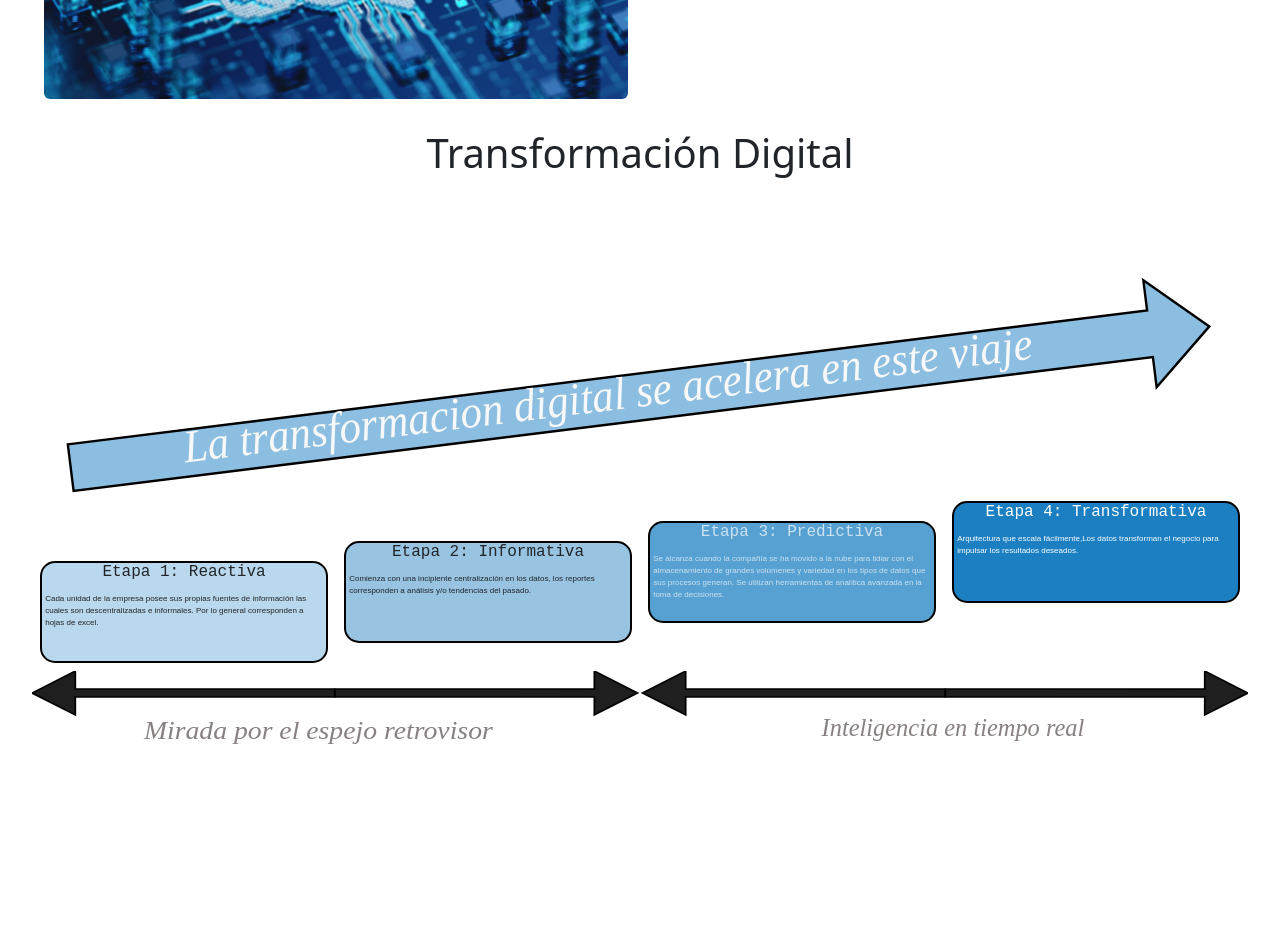
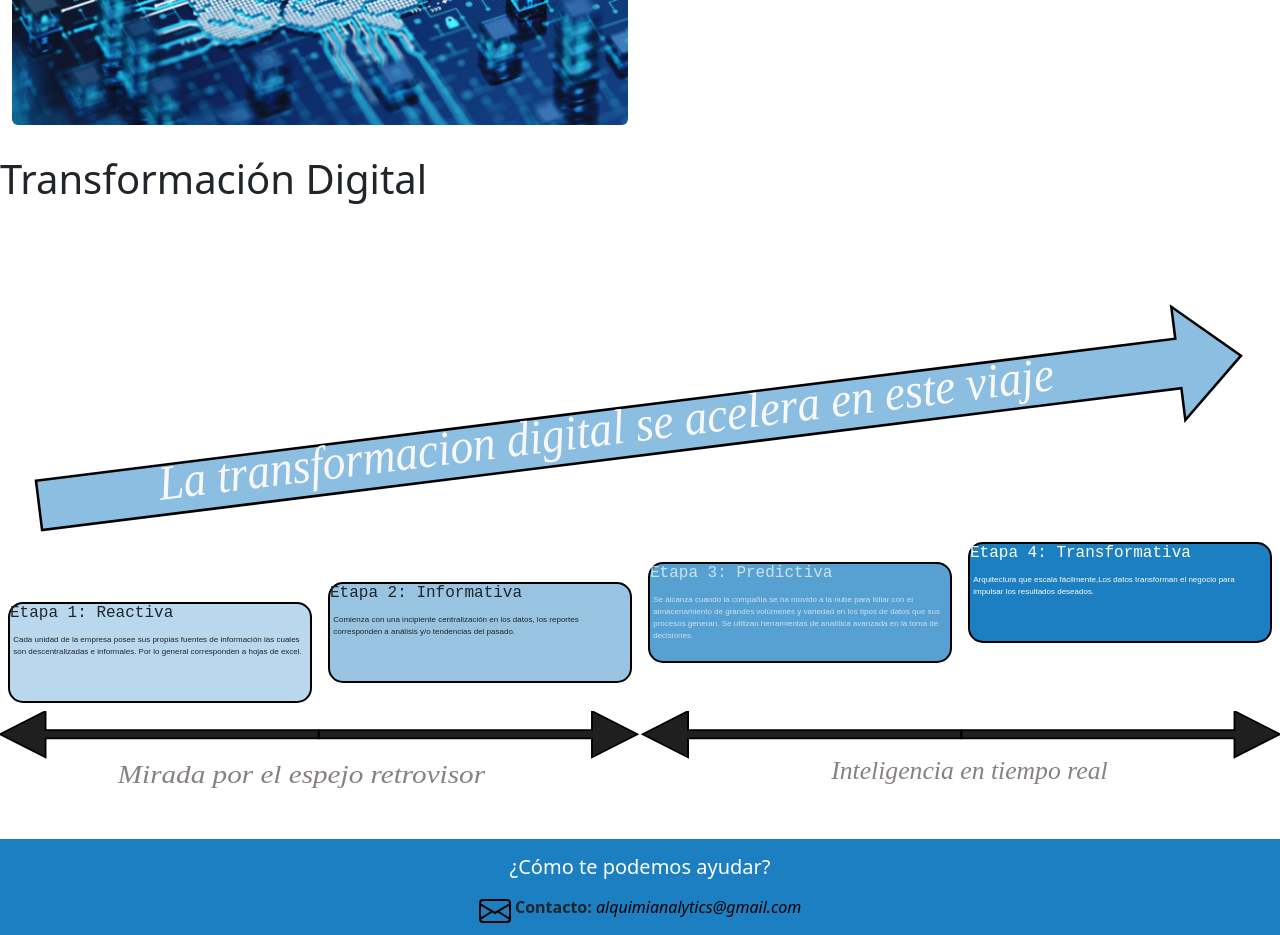
Before and after one commit to diegodiazross/convolutiva, a React (Vite) app: page / in a window 1280 px wide. Shown: the part 1140-2075 px from the top of the page. Before the commit the page ends 1917 px from the top, so only its background shows below. Built offline with nearby package versions, Linux system fonts and the light colour scheme.

Commit message:
se agrego la componente de contacto

```diff
--- a/src/App.css
+++ b/src/App.css
@@ -1,6 +1,13 @@
-#root {
-  max-width: 1280px;
-  margin: 0 auto;
-  padding: 2rem;
+:root {
+  box-sizing: border-box;
+}
+*,
+*::before,
+*::after {
+  box-sizing: inherit;
+}
+body {
+  font-family: Helvetica, Arial, sans-serif;
+  min-height: 100vh;
   text-align: center;
 }
--- /dev/null
+++ b/src/components/Contacto.jsx
@@ -0,0 +1,20 @@
+import sobre from "../assets/envelope.svg";
+import styles from "./Contacto.module.css";
+
+function Contacto() {
+  return (
+    <footer className={styles["footer"]}>
+      <div className={styles["contacto"]}>
+        <h5 className={styles["header"]}>¿Cómo te podemos ayudar?</h5>
+        <div className="Container d-flex justify-content-center align-items-start">
+          <img src={sobre} alt="icono sobre" style={{ width: "2rem", height: "2rem", color: "white" }} />
+          <p>
+            <b>&nbsp;Contacto:&nbsp;</b>
+          </p>
+          <i className={styles["correo"]}>alquimianalytics@gmail.com</i>
+        </div>
+      </div>
+    </footer>
+  );
+}
+export default Contacto;
--- /dev/null
+++ b/src/components/Contacto.module.css
@@ -0,0 +1,19 @@
+.footer {
+  background-color: #1b7fc2;
+  margin-top: 50px;
+}
+
+.contacto {
+  padding-top: 1rem;
+}
+.header {
+  /* padding: 20px;
+  margin: 20px 0; */
+  color: white;
+  text-align: center;
+  padding-bottom: 0.5rem;
+}
+
+.correo {
+  color: black;
+}
--- a/src/components/Home.jsx
+++ b/src/components/Home.jsx
@@ -1,6 +1,7 @@
 import MainCarousel from "../components/MainCarousel";
 import MachineLearningSection from "../components/MachineLearning";
 import TransformationDigital from "../components/DigitalTransformation";
+import Contacto from "./Contacto";
 
 function Home() {
   return (
@@ -8,6 +9,7 @@ function Home() {
       <MainCarousel></MainCarousel>
       <MachineLearningSection></MachineLearningSection>
       <TransformationDigital></TransformationDigital>
+      <Contacto></Contacto>
     </>
   );
 }
```
Also changed, not shown: src/assets/envelope.svg (added).
